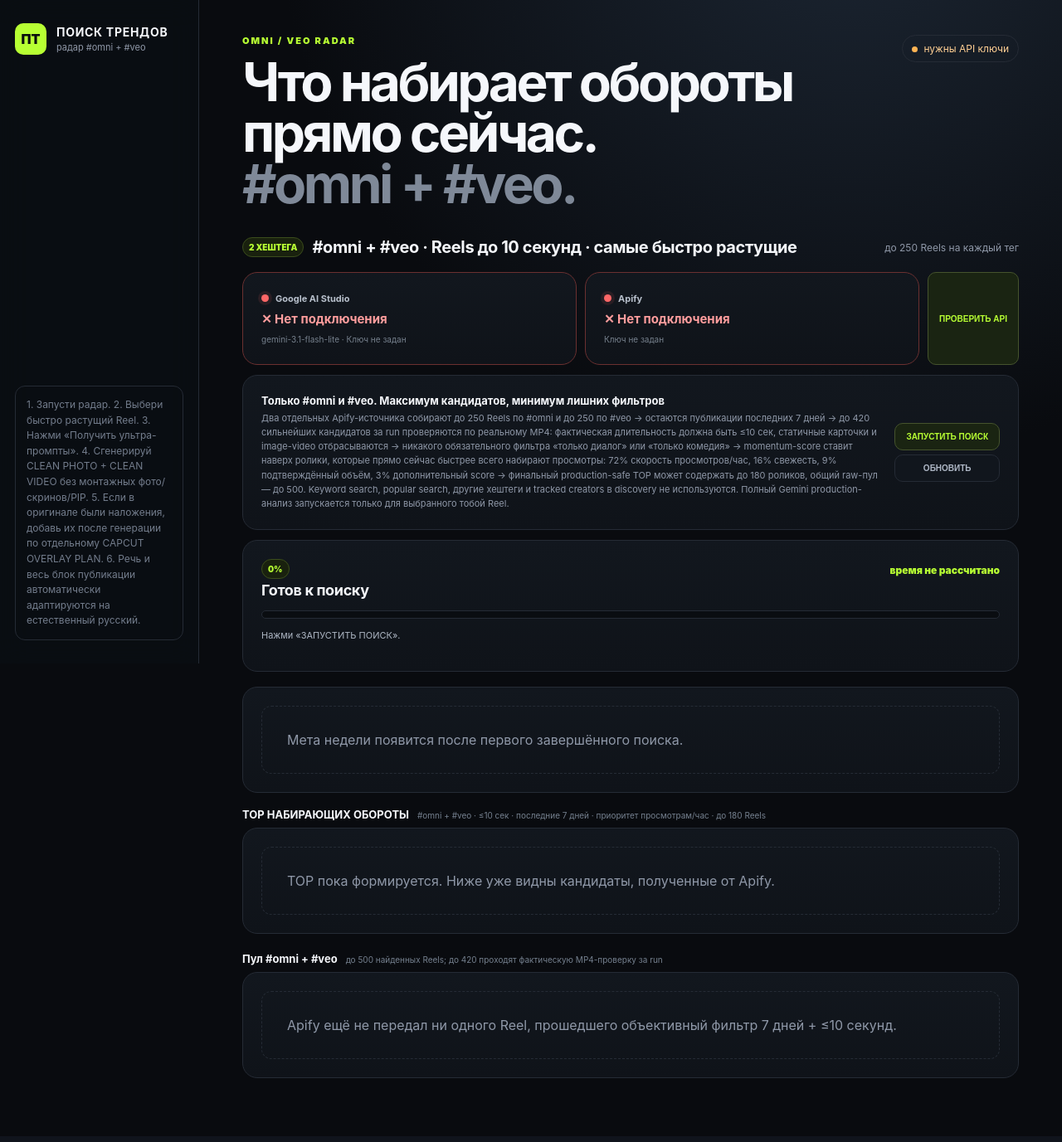
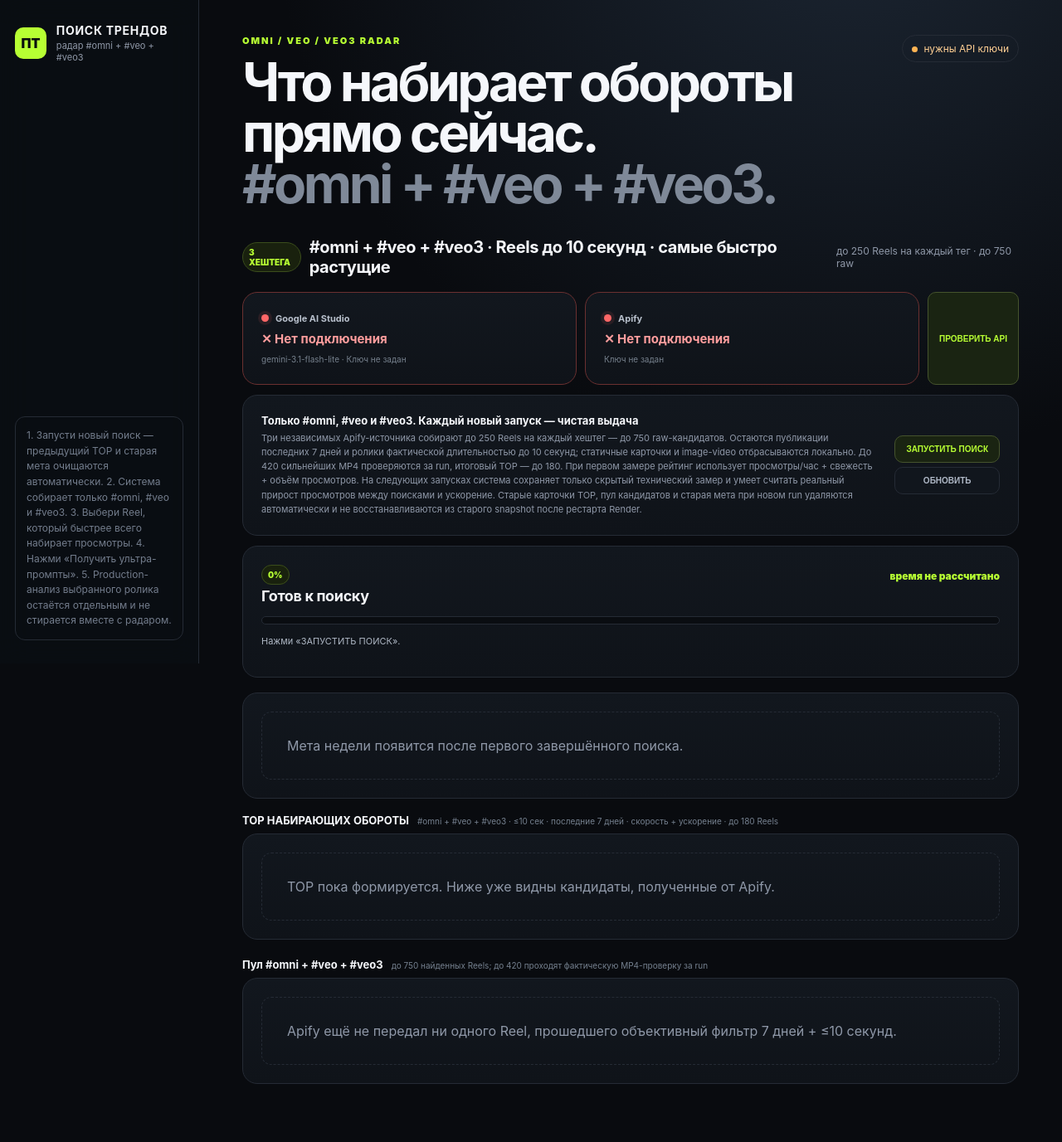
Before and after one commit to ferixdi-png/slop, a Flask app: page / in a window 1280 px wide. Shown: the whole page at 83% size. Run offline with Flask 3, Linux system fonts and the light colour scheme; data that the repository does not hold is empty.

Commit message:
Update UI for omni veo veo3 fresh-run radar

```diff
--- a/templates/index.html
+++ b/templates/index.html
@@ -3,35 +3,35 @@
 <head>
   <meta charset="utf-8" />
   <meta name="viewport" content="width=device-width,initial-scale=1" />
-  <title>ПОИСК ТРЕНДОВ — #OMNI + #VEO</title>
-  <link rel="stylesheet" href="/static/style.css?v=20260818-1048" />
-  <link rel="stylesheet" href="/static/upgrade.css?v=20260818-1048" />
+  <title>ПОИСК ТРЕНДОВ — #OMNI + #VEO + #VEO3</title>
+  <link rel="stylesheet" href="/static/style.css?v=20260818-1637" />
+  <link rel="stylesheet" href="/static/upgrade.css?v=20260818-1637" />
 </head>
 <body>
   <div class="app-shell">
     <aside class="sidebar">
       <div class="brand">
         <div class="brand-mark">ПТ</div>
-        <div><strong>ПОИСК ТРЕНДОВ</strong><small>радар #omni + #veo</small></div>
+        <div><strong>ПОИСК ТРЕНДОВ</strong><small>радар #omni + #veo + #veo3</small></div>
       </div>
       <div class="side-note">
-        1. Запусти радар. 2. Выбери быстро растущий Reel. 3. Нажми «Получить ультра-промпты». 4. Сгенерируй CLEAN PHOTO + CLEAN VIDEO без монтажных фото/скринов/PIP. 5. Если в оригинале были наложения, добавь их после генерации по отдельному CAPCUT OVERLAY PLAN. 6. Речь и весь блок публикации автоматически адаптируются на естественный русский.
+        1. Запусти новый поиск — предыдущий TOP и старая мета очищаются автоматически. 2. Система собирает только #omni, #veo и #veo3. 3. Выбери Reel, который быстрее всего набирает просмотры. 4. Нажми «Получить ультра-промпты». 5. Production-анализ выбранного ролика остаётся отдельным и не стирается вместе с радаром.
       </div>
     </aside>
 
     <main>
       <header>
         <div>
-          <div class="eyebrow">OMNI / VEO RADAR</div>
-          <h1>Что набирает обороты прямо сейчас.<br><span>#omni + #veo.</span></h1>
+          <div class="eyebrow">OMNI / VEO / VEO3 RADAR</div>
+          <h1>Что набирает обороты прямо сейчас.<br><span>#omni + #veo + #veo3.</span></h1>
         </div>
         <div class="status" id="serviceStatus"><i></i> проверяю сервис…</div>
       </header>
 
       <section id="radar" class="screen active">
         <div class="section-title">
-          <div><span class="step">2 ХЕШТЕГА</span><h2>#omni + #veo · Reels до 10 секунд · самые быстро растущие</h2></div>
-          <span class="muted">до 250 Reels на каждый тег</span>
+          <div><span class="step">3 ХЕШТЕГА</span><h2>#omni + #veo + #veo3 · Reels до 10 секунд · самые быстро растущие</h2></div>
+          <span class="muted">до 250 Reels на каждый тег · до 750 raw</span>
         </div>
 
         <div class="api-grid">
@@ -43,15 +43,15 @@
           <div class="card api-card" id="apifyApiCard">
             <div><span class="api-dot"></span><b>Apify</b></div>
             <strong id="apifyApiStatus">Проверяю ключ…</strong>
-            <small id="apifyApiMeta">Глубокий сбор Reels только по #omni и #veo</small>
+            <small id="apifyApiMeta">Глубокий сбор только по #omni, #veo и #veo3</small>
           </div>
           <button id="checkApis" class="secondary api-check-btn">ПРОВЕРИТЬ API</button>
         </div>
 
         <div class="card radar-intro">
           <div>
-            <b>Только #omni и #veo. Максимум кандидатов, минимум лишних фильтров</b>
-            <span>Два отдельных Apify-источника собирают до 250 Reels по #omni и до 250 по #veo → остаются публикации последних 7 дней → до 420 сильнейших кандидатов за run проверяются по реальному MP4: фактическая длительность должна быть ≤10 сек, статичные карточки и image-video отбрасываются → никакого обязательного фильтра «только диалог» или «только комедия» → momentum-score ставит наверх ролики, которые прямо сейчас быстрее всего набирают просмотры: 72% скорость просмотров/час, 16% свежесть, 9% подтверждённый объём, 3% дополнительный score → финальный production-safe TOP может содержать до 180 роликов, общий raw-пул — до 500. Keyword search, popular search, другие хештеги и tracked creators в discovery не используются. Полный Gemini production-анализ запускается только для выбранного тобой Reel.</span>
+            <b>Только #omni, #veo и #veo3. Каждый новый запуск — чистая выдача</b>
+            <span>Три независимых Apify-источника собирают до 250 Reels на каждый хештег — до 750 raw-кандидатов. Остаются публикации последних 7 дней и ролики фактической длительностью до 10 секунд; статичные карточки и image-video отбрасываются локально. До 420 сильнейших MP4 проверяются за run, итоговый TOP — до 180. При первом замере рейтинг использует просмотры/час + свежесть + объём просмотров. На следующих запусках система сохраняет только скрытый технический замер и умеет считать реальный прирост просмотров между поисками и ускорение. Старые карточки TOP, пул кандидатов и старая мета при новом run удаляются автоматически и не восстанавливаются из старого snapshot после рестарта Render.</span>
           </div>
           <div class="radar-controls">
             <button id="syncRadar" class="secondary">ЗАПУСТИТЬ ПОИСК</button>
@@ -85,11 +85,11 @@
         <div id="analysisResult" class="result hidden"></div>
 
         <div id="radarMeta" class="meta-wrap">
-          <div class="card"><div class="empty">После первого завершённого поиска здесь появится мета TOP.</div></div>
+          <div class="card"><div class="empty">После первого завершённого поиска здесь появится мета текущего TOP.</div></div>
         </div>
 
         <div class="section-mini-title">
-          <div><b>TOP НАБИРАЮЩИХ ОБОРОТЫ</b><span>#omni + #veo · ≤10 сек · последние 7 дней · приоритет просмотрам/час · до 180 Reels</span></div>
+          <div><b>TOP НАБИРАЮЩИХ ОБОРОТЫ</b><span>#omni + #veo + #veo3 · ≤10 сек · последние 7 дней · скорость + ускорение · до 180 Reels</span></div>
         </div>
         <div class="card">
           <div id="radarRows" class="radar-table">
@@ -98,20 +98,22 @@
         </div>
 
         <div class="section-mini-title candidates-title">
-          <div><b>Пул #omni + #veo</b><span>до 500 найденных Reels; до 420 проходят фактическую MP4-проверку за run</span></div>
+          <div><b>Пул #omni + #veo + #veo3</b><span>до 750 найденных Reels; до 420 проходят фактическую MP4-проверку за run</span></div>
         </div>
         <div class="card">
           <div id="candidateRows" class="candidate-table">
-            <div class="empty">После получения данных здесь появятся кандидаты только из #omni и #veo.</div>
+            <div class="empty">После получения данных здесь появятся кандидаты только из #omni, #veo и #veo3.</div>
           </div>
         </div>
       </section>
     </main>
   </div>
 
-  <script src="/static/app.js?v=20260818-1048"></script>
-  <script src="/static/v17_ui.js?v=20260818-1048"></script>
-  <script src="/static/overlay_v15.js?v=20260818-1048"></script>
-  <script src="/static/runtime.js?v=20260818-1048"></script>
+  <script src="/static/app.js?v=20260818-1637"></script>
+  <script src="/static/v17_ui.js?v=20260818-1637"></script>
+  <script src="/static/overlay_v15.js?v=20260818-1637"></script>
+  <script src="/static/runtime.js?v=20260818-1637"></script>
+  <script src="/static/fresh_run_v23.js?v=20260818-1637"></script>
+  <script src="/static/scope_v24.js?v=20260818-1637"></script>
 </body>
 </html>
```
